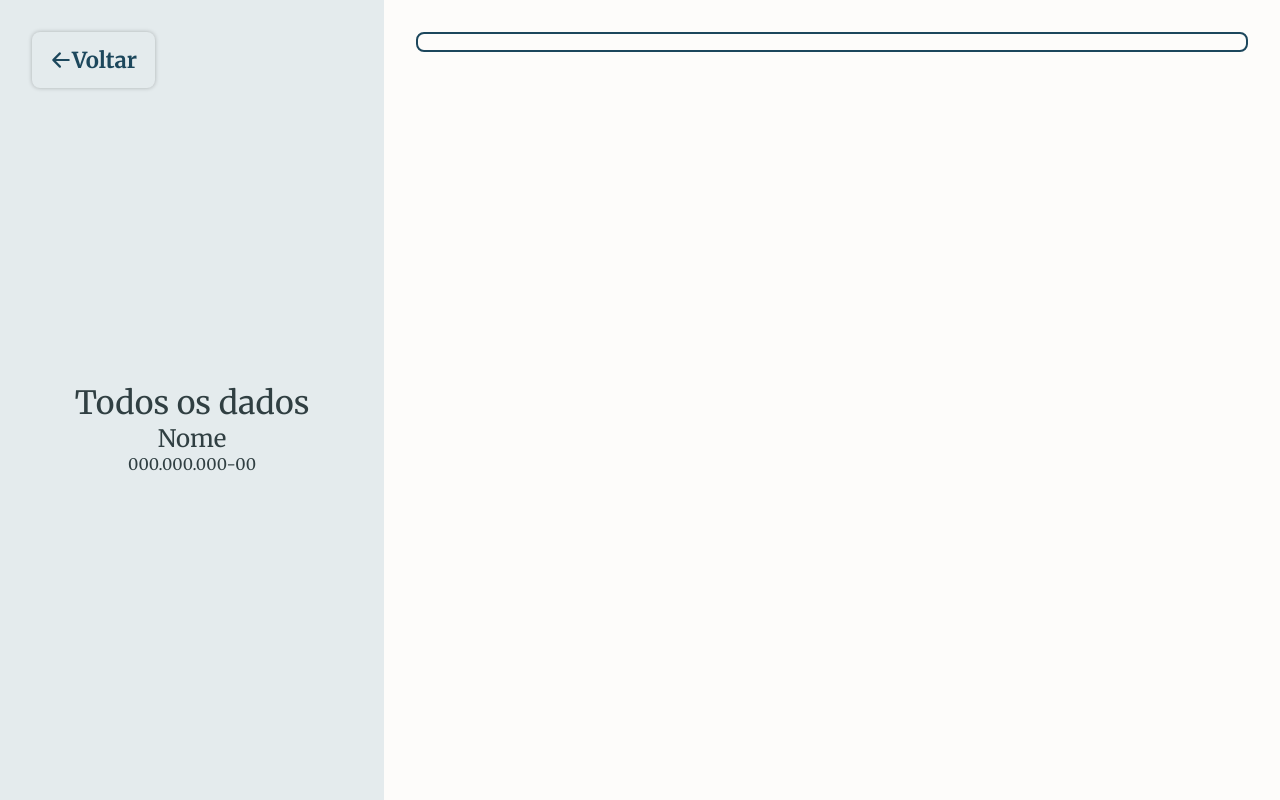
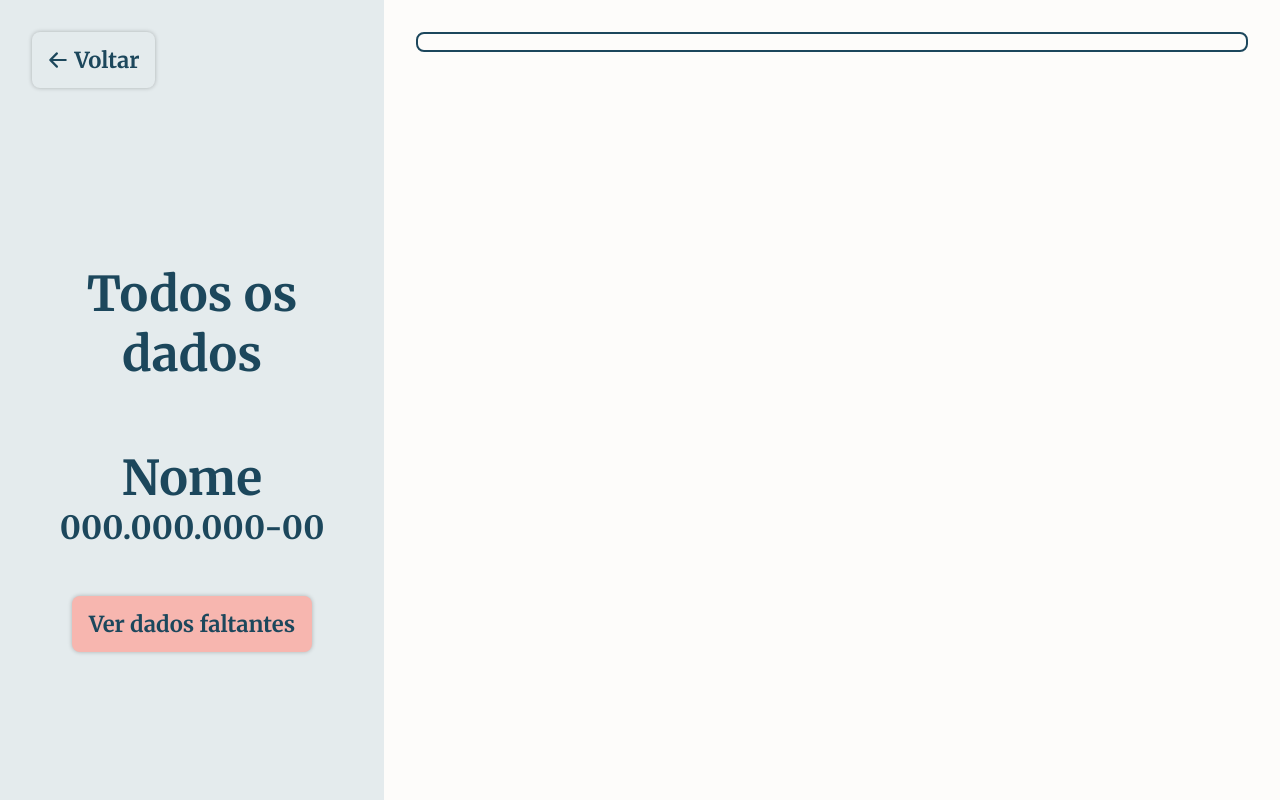
Before and after one commit to codeway-hacktudo/codeway-hacktudo-front, a React (Create React App) app: page /all-data in a window 1280 px wide. Built offline with nearby package versions, Linux system fonts and the light colour scheme.

Commit message:
finish layout page

```diff
--- a/src/components/layout/index.tsx
+++ b/src/components/layout/index.tsx
@@ -6,6 +6,7 @@ import {
   ContentMenu,
   ContainerButton,
   ContainerCenterMenu,
+  ButtonWarpper,
 } from './styles';
 import Button from '../button';
 
@@ -19,13 +20,34 @@ interface ILayoutProps {
   onClickPrincipalButton: () => void;
 }
 
-const Layout: React.FC<ILayoutProps> = ({children, title, name, id, color}) => {
+const Layout: React.FC<ILayoutProps> = ({
+  children,
+  title,
+  name,
+  id,
+  color,
+  onClickBack,
+  onClickPrincipalButton,
+}) => {
+  const infosButtonSeenData =
+    color === '#E4EBED'
+      ? {
+          color: '#F7B6AF',
+          text: 'Ver dados faltantes',
+        }
+      : {
+          color,
+          text: 'Ver todos os dados',
+        };
   return (
     <Container>
       <ContentMenu backgroundColor={color}>
         <ContainerButton>
           <Button
-            icon={() => <HiArrowLeft color="#1C475C" />}
+            onClick={onClickBack}
+            icon={() => (
+              <HiArrowLeft color="#1C475C" style={{marginRight: 5}} />
+            )}
             background={color}>
             Voltar
           </Button>
@@ -33,8 +55,16 @@ const Layout: React.FC<ILayoutProps> = ({children, title, name, id, color}) => {
 
         <ContainerCenterMenu>
           <h1>{title}</h1>
-          <h2>{name}</h2>
-          <strong>{id}</strong>
+          <h1>{name}</h1>
+          <h2>{id}</h2>
+
+          <ButtonWarpper>
+            <Button
+              onClick={onClickPrincipalButton}
+              background={infosButtonSeenData.color}>
+              {infosButtonSeenData.text}
+            </Button>
+          </ButtonWarpper>
         </ContainerCenterMenu>
       </ContentMenu>
       <Content>{children}</Content>
--- a/src/components/layout/styles.ts
+++ b/src/components/layout/styles.ts
@@ -36,6 +36,37 @@ export const ContainerCenterMenu = styled.div`
   display: flex;
   flex-direction: column;
   flex: 1;
-  justify-content: center;
+  padding-top: 35%;
   align-items: center;
+
+  h1 {
+    font-family: 'Merriweather';
+    font-style: normal;
+    font-weight: bold;
+    font-size: 48px;
+    line-height: 60px;
+    text-align: center;
+    color: #1c475c;
+    margin-top: 20%;
+  }
+
+  h2 {
+    font-family: 'Merriweather';
+    font-style: normal;
+    font-weight: bold;
+    font-size: 32px;
+    line-height: 40px;
+    text-align: center;
+    color: #1c475c;
+  }
+
+  button {
+    margin: 20% 0px;
+  }
 `;
+
+export const ButtonWarpper = styled.div`
+  width: 240px;
+
+  align-self: center;
+`;
```
